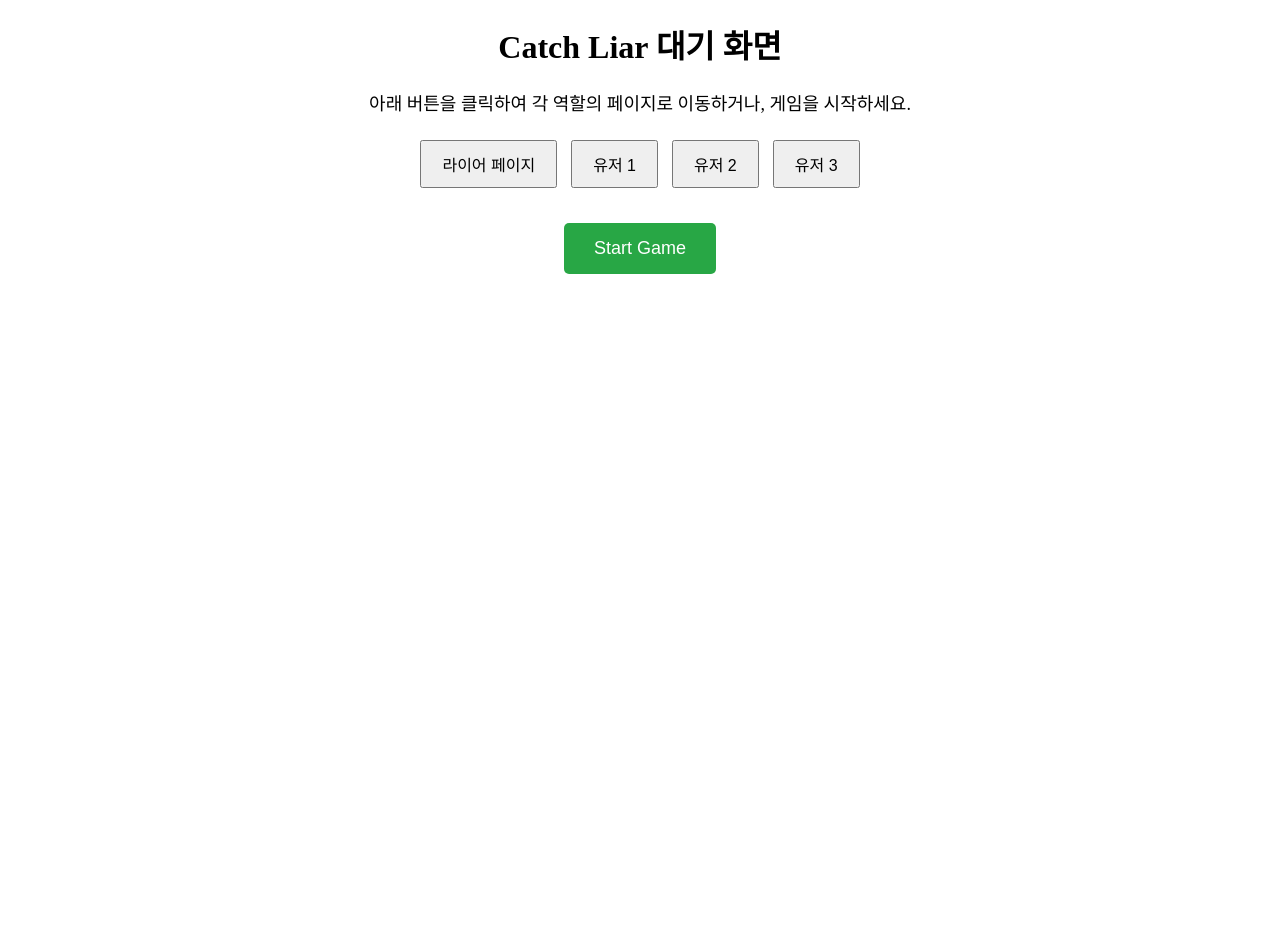
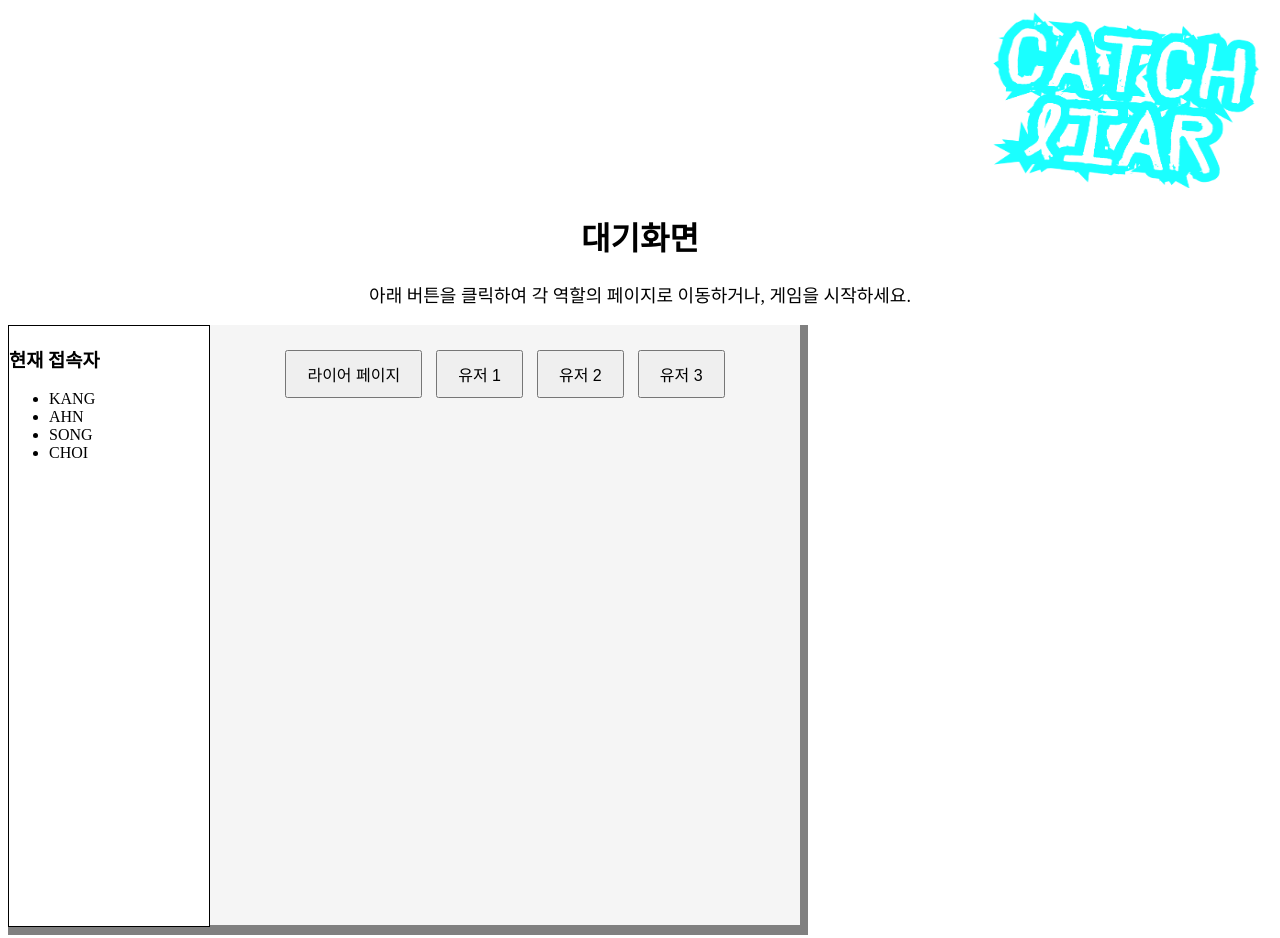
Before and after one commit to anseonghwan/KW_Open-Source_Project_team08, a website: page index.html in a window 1280 px wide. Shown: the top 938 px of the page. Before the commit the page ends 800 px from the top, so only its background shows below. Drawn offline with Linux system fonts and the light colour scheme.

Commit message:
front layout basic

```diff
--- a/index.html
+++ b/index.html
@@ -1,34 +1,104 @@
 <!DOCTYPE html>
 <html lang="en">
+  <head>
+    <meta charset="UTF-8" />
+    <meta name="viewport" content="width=device-width, initial-scale=1.0" />
+    <title>Catch Liar - 대기 화면</title>
 
-<head>
-    <meta charset="UTF-8">
-    <meta name="viewport" content="width=device-width, initial-scale=1.0">
-    <title>Catch Liar - 대기 화면</title>
+    <style>
+      #full {
+        width: 800px;
+        height: 610px;
+        background-color: grey;
+      }
+      #screen_left {
+        width: 200px;
+        height: 600px;
+        background-color: white;
+        float: left;
+        overflow-y: auto;
+        border: 1px solid black;
+      }
+      #screen_right {
+        width: 590px;
+        height: 600px;
+        background-color: whitesmoke;
+        float: left;
+      }
+    </style>
   </head>
 
   <body>
-    <h1 style="text-align: center;">Catch Liar 대기 화면</h1>
-    <p style="text-align: center; font-size: 18px;">
+    <div style="text-align: right">
+      <img
+        class="logo"
+        src="./images/CATCHLIAR_logo.png"
+        alt="CATCHLIAR logo"
+        width="300px"
+        height="180px"
+      />
+    </div>
+    <h1 style="text-align: center">대기화면</h1>
+    <p style="text-align: center; font-size: 18px">
       아래 버튼을 클릭하여 각 역할의 페이지로 이동하거나, 게임을 시작하세요.
     </p>
-
+    <!-- Full screen-->
+    <div id="full">
+      <!-- 접속자 화면 -->
+      <div id="screen_left">
+        <h3>현재 접속자</h3>
+        <ul>
+          <li>KANG</li>
+          <li>AHN</li>
+          <li>SONG</li>
+          <li>CHOI</li>
+        </ul>
+      </div>
+      <!-- 시작 버튼 화면 -->
+      <div id="screen_right">
         <!-- 기존 역할별 이동 버튼 -->
-    <div style="text-align: center; margin-top: 20px;">
-        <button onclick="location.href='liar.html'" style="padding: 10px 20px; font-size: 16px; margin: 5px;">라이어
-            페이지</button>
-        <button onclick="location.href='user1.html'" style="padding: 10px 20px; font-size: 16px; margin: 5px;">유저
-            1</button>
-        <button onclick="location.href='user2.html'" style="padding: 10px 20px; font-size: 16px; margin: 5px;">유저
-            2</button>
-        <button onclick="location.href='user3.html'" style="padding: 10px 20px; font-size: 16px; margin: 5px;">유저
-            3</button>
+        <div style="text-align: center; margin-top: 20px">
+          <button
+            onclick="location.href='liar.html'"
+            style="padding: 10px 20px; font-size: 16px; margin: 5px"
+          >
+            라이어 페이지
+          </button>
+          <button
+            onclick="location.href='user1.html'"
+            style="padding: 10px 20px; font-size: 16px; margin: 5px"
+          >
+            유저 1
+          </button>
+          <button
+            onclick="location.href='user2.html'"
+            style="padding: 10px 20px; font-size: 16px; margin: 5px"
+          >
+            유저 2
+          </button>
+          <button
+            onclick="location.href='user3.html'"
+            style="padding: 10px 20px; font-size: 16px; margin: 5px"
+          >
+            유저 3
+          </button>
         </div>
-
+      </div>
+    </div>
     <!-- 게임 시작 버튼 -->
-    <div style="text-align: center; margin-top: 30px;">
-        <button onclick="startGame()"
-            style="padding: 15px 30px; font-size: 18px; background-color: #28a745; color: white; border: none; border-radius: 5px; cursor: pointer;">
+    <div style="text-align: center; margin-top: 30px">
+      <button
+        onclick="startGame()"
+        style="
+          padding: 15px 30px;
+          font-size: 18px;
+          background-color: #28a745;
+          color: white;
+          border: none;
+          border-radius: 5px;
+          cursor: pointer;
+        "
+      >
         Start Game
       </button>
     </div>
@@ -46,5 +116,4 @@
       }
     </script>
   </body>
-
 </html>
```
Also changed, not shown: images/CATCHLIAR_logo.png (added). Lines whose indentation alone changed are shown as unchanged.
